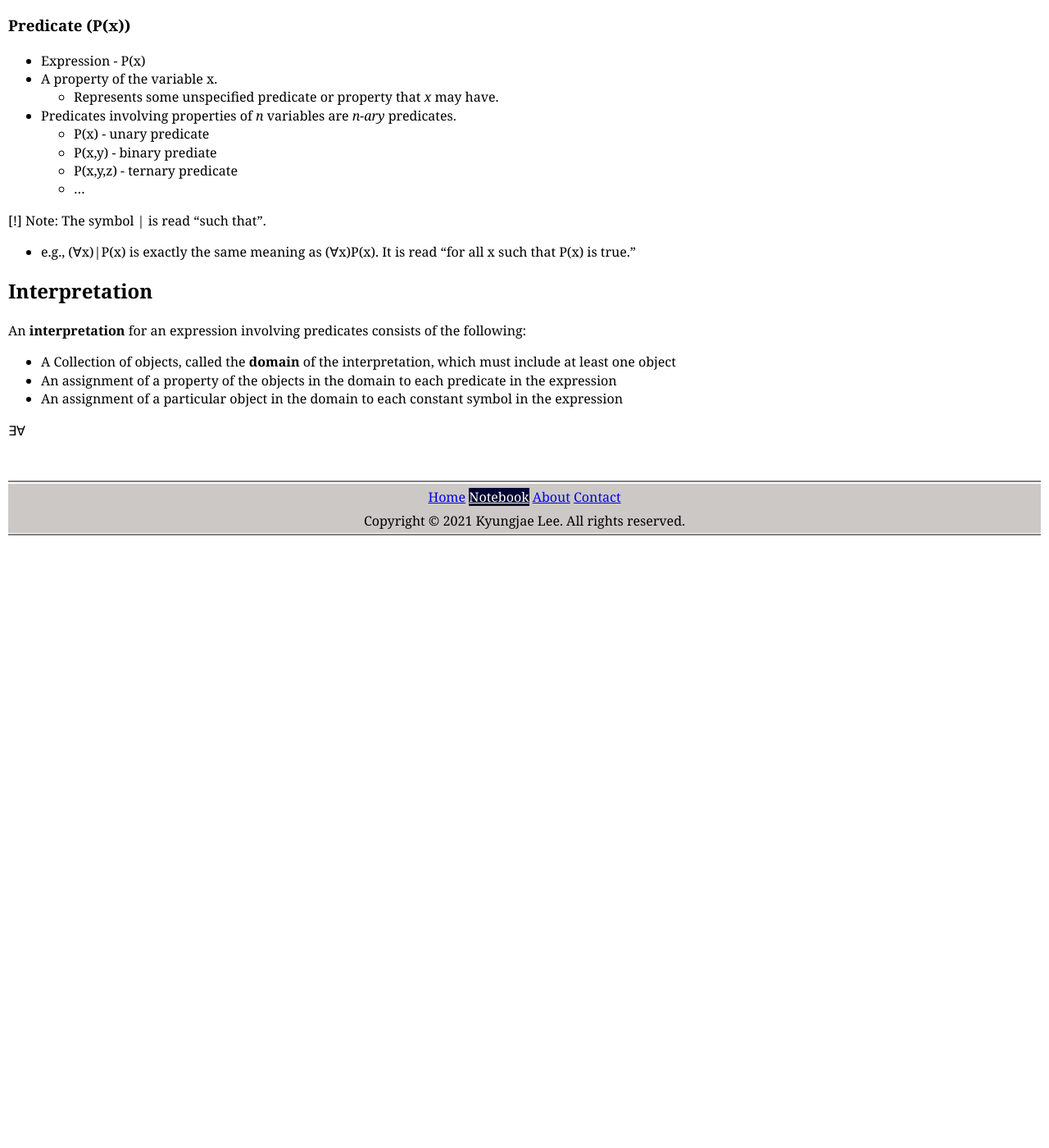
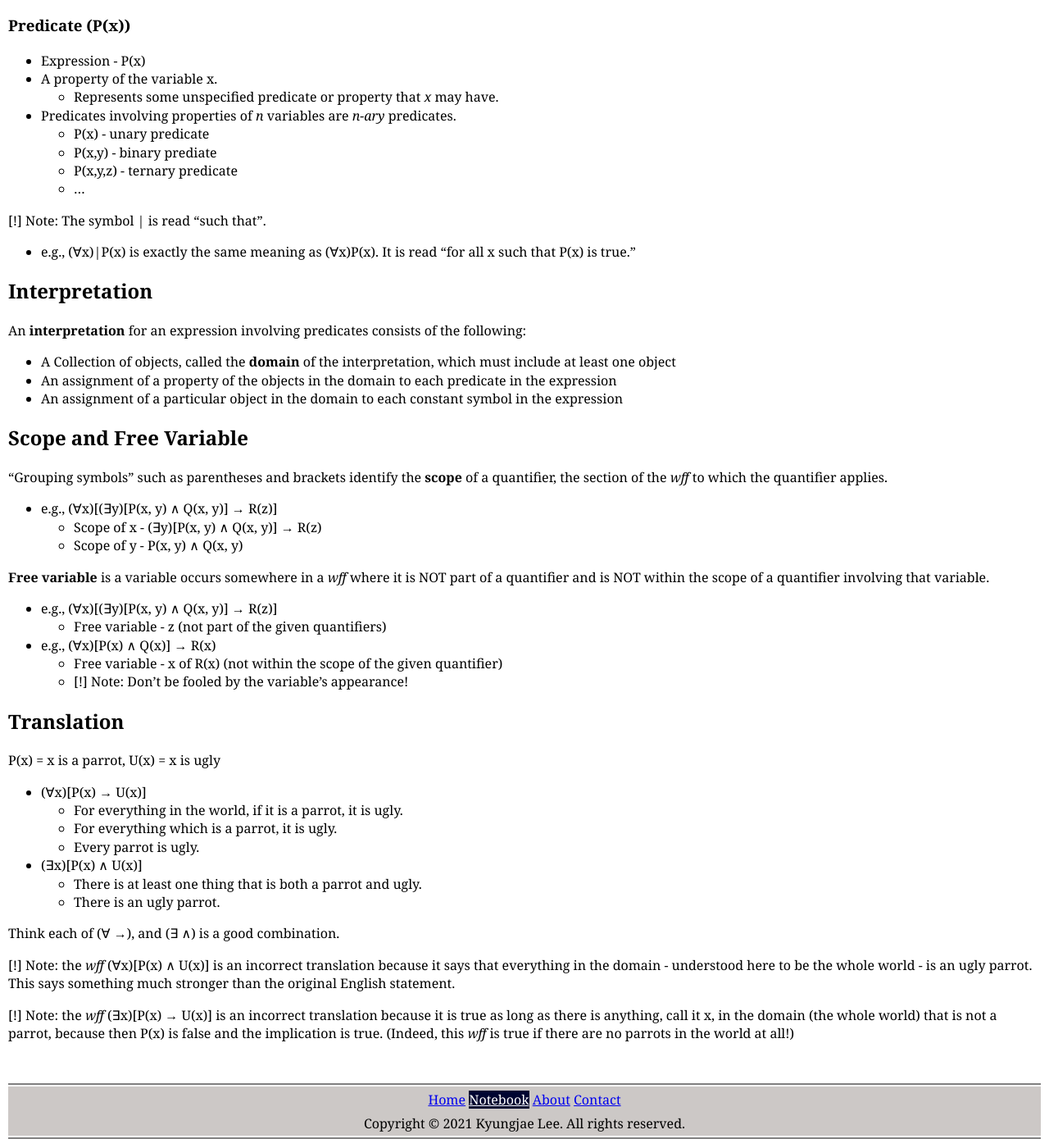
Before and after one commit to kyungjae-lee/kyungjae-lee.github.io, a Jekyll site: the page built from _posts/discrete-structures/2021-08-28-quantifiers-predicates-and-validity.md, in a window 1280 px wide and 1400 px high, scrolled down 972 px. Shown: the whole window at 82% size. Built offline with Jekyll 4.4.1, drawn with Linux system fonts in a browser that asks for light colours; before the commit the page ends 1637 px from its top, so only the background shows below that.

Commit message:
Update 'quantifiers-predicates-and-validity' notes

```diff
--- a/_posts/discrete-structures/2021-08-28-quantifiers-predicates-and-validity.md
+++ b/_posts/discrete-structures/2021-08-28-quantifiers-predicates-and-validity.md
@@ -58,4 +58,44 @@ following:
   in the expression
 
 
-∃∀
+## Scope and Free Variable
+
+"Grouping symbols" such as parentheses and brackets identify the **scope** of a
+quantifier, the section of the *wff* to which the quantifier applies.
+* e.g., (∀x)[(∃y)[P(x, y) ∧ Q(x, y)] → R(z)]
+    - Scope of x - (∃y)[P(x, y) ∧ Q(x, y)] → R(z)
+    - Scope of y - P(x, y) ∧ Q(x, y)
+
+**Free variable** is a variable occurs somewhere in a *wff* where it is NOT
+part of a quantifier and is NOT within the scope of a quantifier involving
+that variable.
+* e.g., (∀x)[(∃y)[P(x, y) ∧ Q(x, y)] → R(z)]
+    - Free variable - z (not part of the given quantifiers)
+* e.g., (∀x)[P(x) ∧ Q(x)] → R(x)
+    - Free variable - x of R(x) (not within the scope of the given quantifier)
+    - [!] Note: Don't be fooled by the variable's appearance!
+
+
+## Translation
+
+P(x) = x is a parrot, U(x) = x is ugly
+
+* (∀x)[P(x) → U(x)]
+    - For everything in the world, if it is a parrot, it is ugly.
+    - For everything which is a parrot, it is ugly.
+    - Every parrot is ugly.
+* (∃x)[P(x) ∧ U(x)]
+    - There is at least one thing that is both a parrot and ugly.
+    - There is an ugly parrot.
+
+Think each of (∀ →), and (∃ ∧) is a good combination.
+
+[!] Note: the *wff* (∀x)[P(x) ∧ U(x)] is an incorrect translation because it
+says that everything in the domain - understood here to be the whole world - is
+an ugly parrot. This says something much stronger than the original English
+statement.
+
+[!] Note: the *wff* (∃x)[P(x) → U(x)] is an incorrect translation because it is
+true as long as there is anything, call it x, in the domain (the whole world)
+that is not a parrot, because then P(x) is false and the implication is true.
+(Indeed, this *wff* is true if there are no parrots in the world at all!)
```
